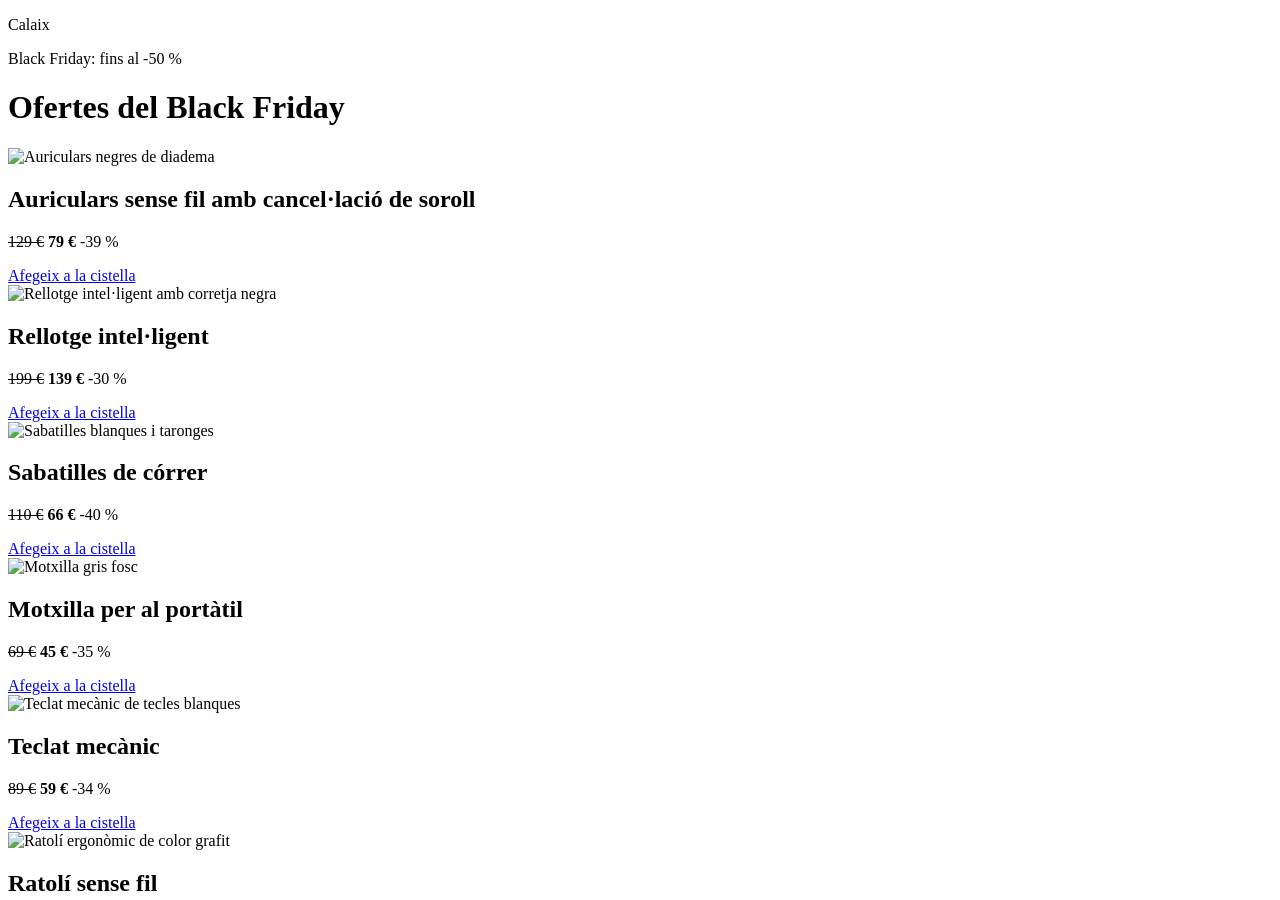
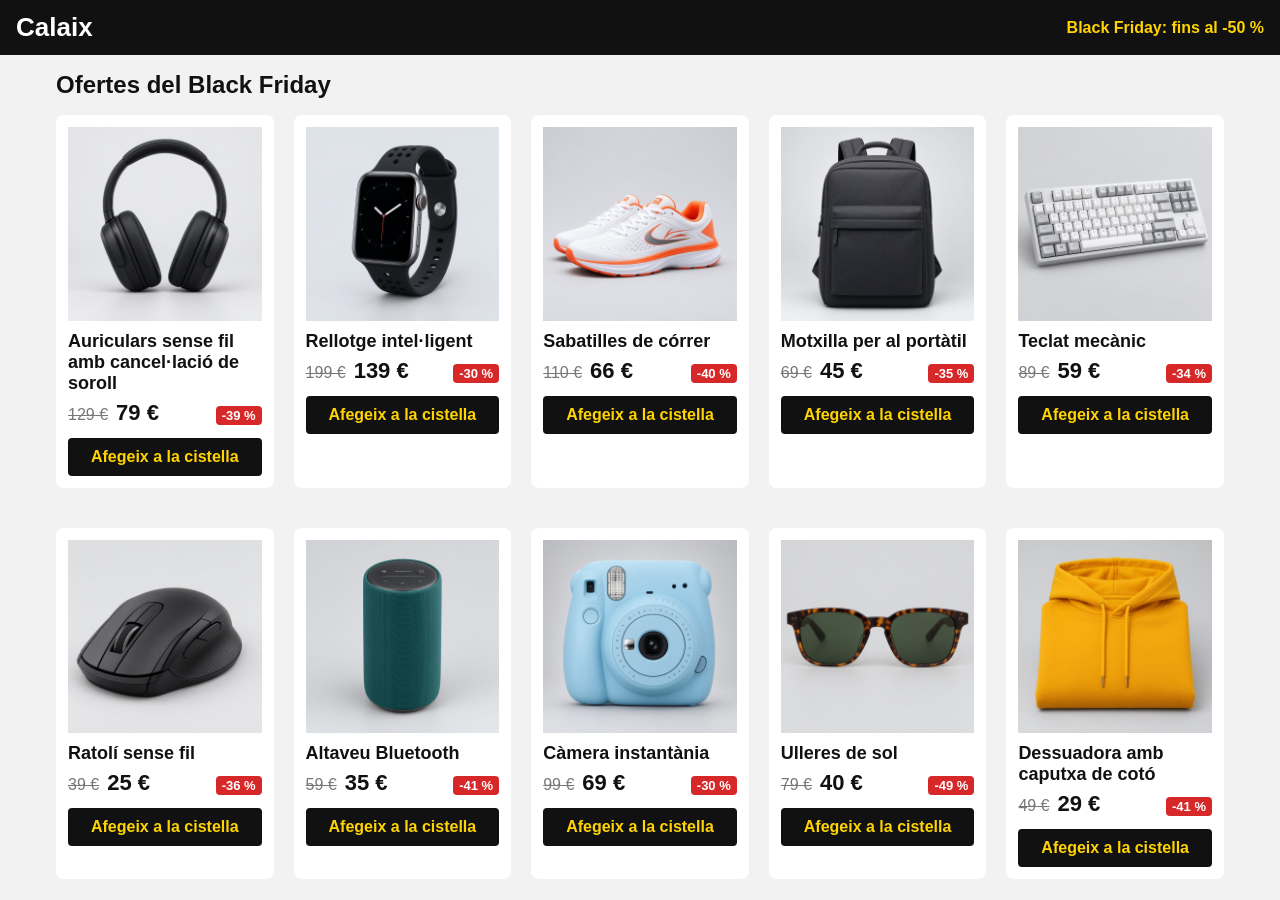
Before and after one commit to tmartosa-lang/martos_amengual_tony_examen_refer, a plain HTML site: page black_friday/flex.html in a window 1280 px wide. Shown: the top 900 px of the page. Drawn offline with Linux system fonts and the light colour scheme; files that its build step writes are made by us from their sources.

Commit message:
5.3 Comienzo de grid.html/css

```diff
--- a/black_friday/flex.html
+++ b/black_friday/flex.html
@@ -6,7 +6,7 @@
     <meta name="viewport" content="width=device-width,
 initial-scale=1">
     <title>Black Friday · Calaix (Flexbox)</title>
-    <link rel="stylesheet" href="css/flex.css">
+    <link rel="stylesheet" href="/css/flex.css">
 </head>
 
 <body>
@@ -18,9 +18,8 @@ initial-scale=1">
         <h1>Ofertes del Black Friday</h1>
         <div class="productes">
             <article class="producte">
-                <img src="img/auriculars.jpg" alt="Auriculars negres de diadema">
-                <h2>Auriculars sense fil amb cancel·lació de
-                    soroll</h2>
+                <img src="/img/auriculars.jpg" alt="Auriculars negres de diadema">
+                <h2>Auriculars sense fil amb cancel·lació de soroll</h2>
                 <p class="preus">
                     <del>129 €</del> <strong>79 €</strong> <span class="descompte">-39 %</span>
                 </p>
@@ -28,7 +27,7 @@ initial-scale=1">
                     cistella</a>
             </article>
             <article class="producte">
-                <img src="img/rellotge.jpg" alt="Rellotge intel·ligent amb corretja
+                <img src="/img/rellotge.jpg" alt="Rellotge intel·ligent amb corretja
 negra">
                 <h2>Rellotge intel·ligent</h2>
                 <p class="preus">
@@ -38,7 +37,7 @@ negra">
                     cistella</a>
             </article>
             <article class="producte">
-                <img src="img/sabatilles.jpg" alt="Sabatilles blanques i taronges">
+                <img src="/img/sabatilles.jpg" alt="Sabatilles blanques i taronges">
                 <h2>Sabatilles de córrer</h2>
                 <p class="preus">
                     <del>110 €</del> <strong>66 €</strong> <span class="descompte">-40 %</span>
@@ -47,7 +46,7 @@ negra">
                     cistella</a>
             </article>
             <article class="producte">
-                <img src="img/motxilla.jpg" alt="Motxilla gris fosc">
+                <img src="/img/motxilla.jpg" alt="Motxilla gris fosc">
                 <h2>Motxilla per al portàtil</h2>
                 <p class="preus">
                     <del>69 €</del> <strong>45 €</strong> <span class="descompte">-35 %</span>
@@ -56,7 +55,7 @@ negra">
                     cistella</a>
             </article>
             <article class="producte">
-                <img src="img/teclat.jpg" alt="Teclat mecànic de tecles blanques">
+                <img src="/img/teclat.jpg" alt="Teclat mecànic de tecles blanques">
                 <h2>Teclat mecànic</h2>
                 <p class="preus">
                     <del>89 €</del> <strong>59 €</strong> <span class="descompte">-34 %</span>
@@ -65,7 +64,7 @@ negra">
                     cistella</a>
             </article>
             <article class="producte">
-                <img src="img/ratoli.jpg" alt="Ratolí ergonòmic de color grafit">
+                <img src="/img/ratoli.jpg" alt="Ratolí ergonòmic de color grafit">
                 <h2>Ratolí sense fil</h2>
                 <p class="preus">
                     <del>39 €</del> <strong>25 €</strong> <span class="descompte">-36 %</span>
@@ -74,7 +73,7 @@ negra">
                     cistella</a>
             </article>
             <article class="producte">
-                <img src="img/altaveu.jpg" alt="Altaveu cilíndric de tela verda">
+                <img src="/img/altaveu.jpg" alt="Altaveu cilíndric de tela verda">
                 <h2>Altaveu Bluetooth</h2>
                 <p class="preus">
                     <del>59 €</del> <strong>35 €</strong> <span class="descompte">-41 %</span>
@@ -83,7 +82,7 @@ negra">
                     cistella</a>
             </article>
             <article class="producte">
-                <img src="img/camera.jpg" alt="Càmera instantània blau cel">
+                <img src="/img/camera.jpg" alt="Càmera instantània blau cel">
                 <h2>Càmera instantània</h2>
                 <p class="preus">
                     <del>99 €</del> <strong>69 €</strong> <span class="descompte">-30 %</span>
@@ -92,7 +91,7 @@ negra">
                     cistella</a>
             </article>
             <article class="producte">
-                <img src="img/ulleres.jpg" alt="Ulleres de sol de carei">
+                <img src="/img/ulleres.jpg" alt="Ulleres de sol de carei">
                 <h2>Ulleres de sol</h2>
                 <p class="preus">
                     <del>79 €</del> <strong>40 €</strong> <span class="descompte">-49 %</span>
@@ -101,7 +100,7 @@ negra">
                     cistella</a>
             </article>
             <article class="producte">
-                <img src="img/dessuadora.jpg" alt="Dessuadora groga plegada">
+                <img src="/img/dessuadora.jpg" alt="Dessuadora groga plegada">
                 <h2>Dessuadora amb caputxa de cotó</h2>
                 <p class="preus">
                     <del>49 €</del> <strong>29 €</strong> <span class="descompte">-41 %</span>
@@ -110,7 +109,7 @@ negra">
                     cistella</a>
             </article>
             <article class="producte">
-                <img src="img/tauleta.jpg" alt="Tauleta damunt d’un suport">
+                <img src="/img/tauleta.jpg" alt="Tauleta damunt d’un suport">
                 <h2>Tauleta d’11 polzades amb suport</h2>
                 <p class="preus">
                     <del>349 €</del> <strong>249 €</strong> <span class="descompte">-29 %</span>
@@ -119,7 +118,7 @@ negra">
                     cistella</a>
             </article>
             <article class="producte">
-                <img src="img/cafetera.jpg" alt="Cafetera d’espresso d’acer
+                <img src="/img/cafetera.jpg" alt="Cafetera d’espresso d’acer
 inoxidable">
                 <h2>Cafetera d’espresso</h2>
                 <p class="preus">
--- a/css/flex.css
+++ b/css/flex.css
@@ -0,0 +1,138 @@
+/* Els dos trucs */
+html {
+    box-sizing: border-box;
+    font-size: 62.5%;
+}
+
+*,
+*::before,
+*::after {
+    box-sizing: inherit;
+}
+
+body {
+    margin: 0;
+    font-size: 1.6rem;
+    font-family: Arial, Helvetica, sans-serif;
+    background-color: #f2f2f2;
+    color: #111;
+}
+
+header {
+    padding: 12px 16px;
+    background-color: #111;
+    color: white;
+    display: flex;
+    justify-content: space-between;
+    align-items: center;
+}
+
+header p {
+    margin: 0;
+}
+
+.logo {
+    font-size: 2.6rem;
+    font-weight: bold;
+}
+
+.oferta {
+    color: #ffd400;
+    font-weight: bold;
+}
+
+main {
+    max-width: 1200px;
+    margin: 0 auto;
+    padding: 0 16px 24px;
+}
+
+h1 {
+    font-size: 2.4rem;
+}
+
+.productes {
+    display: flex;
+    flex-wrap: wrap;
+    gap: 20px;
+}
+
+.producte {
+    margin-bottom: 20px;
+    padding: 12px;
+    background-color: white;
+    border-radius: 8px;
+    display: flex;
+    flex-direction: column;
+    width: 100%;
+}
+
+.producte img {
+    display: block;
+    width: 100%;
+}
+
+.producte h2 {
+    margin: 10px 0 6px;
+    font-size: 1.8rem;
+}
+
+.preus {
+    margin: 0 0 12px;
+    display: flex;
+    gap: 8px;
+    align-items: baseline;
+}
+
+.preus del {
+    color: #777;
+}
+
+.preus strong {
+    font-size: 2.2rem;
+}
+
+.descompte {
+    padding: 2px 6px;
+    border-radius: 4px;
+    background-color: #d62828;
+    color: white;
+    font-size: 1.3rem;
+    font-weight: bold;
+    margin-left: auto;
+}
+
+.boto {
+    padding: 10px;
+    border-radius: 4px;
+    background-color: #111;
+    color: #ffd400;
+    text-align: center;
+    text-decoration: none;
+    font-weight: bold;
+}
+
+/* A partir de 576 px: 2 per fila (1 forat) */
+@media (min-width: 576px) {
+.producte {
+width: calc((100% - 20px) / 2);
+}
+}
+
+@media (min-width: 768px) {
+.producte {
+width: calc((100% - 40px) / 3);
+}
+}
+
+@media (min-width: 992px) {
+.producte {
+width: calc((100% - 60px) / 4);
+}
+}
+
+@media (min-width: 1200px) {
+.producte {
+width: calc((100% - 80px) / 5);
+}
+}
--- /dev/null
+++ b/css/grid.css
@@ -0,0 +1,138 @@
+/* Els dos trucs */
+html {
+    box-sizing: border-box;
+    font-size: 62.5%;
+}
+
+*,
+*::before,
+*::after {
+    box-sizing: inherit;
+}
+
+body {
+    margin: 0;
+    font-size: 1.6rem;
+    font-family: Arial, Helvetica, sans-serif;
+    background-color: #f2f2f2;
+    color: #111;
+}
+
+header {
+    padding: 12px 16px;
+    background-color: #111;
+    color: white;
+    display: flex;
+    justify-content: space-between;
+    align-items: center;
+}
+
+header p {
+    margin: 0;
+}
+
+.logo {
+    font-size: 2.6rem;
+    font-weight: bold;
+}
+
+.oferta {
+    color: #ffd400;
+    font-weight: bold;
+}
+
+main {
+    max-width: 1200px;
+    margin: 0 auto;
+    padding: 0 16px 24px;
+}
+
+h1 {
+    font-size: 2.4rem;
+}
+
+.productes {
+    display: flex;
+    flex-wrap: wrap;
+    gap: 20px;
+}
+
+.producte {
+    margin-bottom: 20px;
+    padding: 12px;
+    background-color: white;
+    border-radius: 8px;
+    display: flex;
+    flex-direction: column;
+    width: 100%;
+}
+
+.producte img {
+    display: block;
+    width: 100%;
+}
+
+.producte h2 {
+    margin: 10px 0 6px;
+    font-size: 1.8rem;
+}
+
+.preus {
+    margin: 0 0 12px;
+    display: flex;
+    gap: 8px;
+    align-items: baseline;
+}
+
+.preus del {
+    color: #777;
+}
+
+.preus strong {
+    font-size: 2.2rem;
+}
+
+.descompte {
+    padding: 2px 6px;
+    border-radius: 4px;
+    background-color: #d62828;
+    color: white;
+    font-size: 1.3rem;
+    font-weight: bold;
+    margin-left: auto;
+}
+
+.boto {
+    padding: 10px;
+    border-radius: 4px;
+    background-color: #111;
+    color: #ffd400;
+    text-align: center;
+    text-decoration: none;
+    font-weight: bold;
+}
+
+/* A partir de 576 px: 2 per fila (1 forat) */
+@media (min-width: 576px) {
+    .producte {
+        width: calc((100% - 20px) / 2);
+    }
+}
+
+@media (min-width: 768px) {
+    .producte {
+        width: calc((100% - 40px) / 3);
+    }
+}
+
+@media (min-width: 992px) {
+    .producte {
+        width: calc((100% - 60px) / 4);
+    }
+}
+
+@media (min-width: 1200px) {
+    .producte {
+        width: calc((100% - 80px) / 5);
+    }
+}
```
Also changed, not shown: black_friday/grid.html (added, +134 -0 lines).
